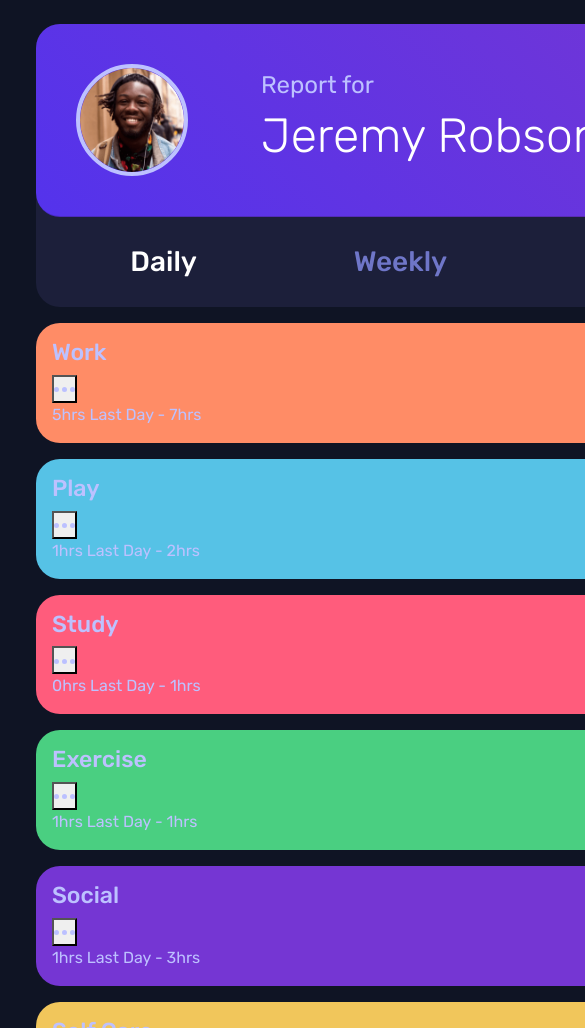
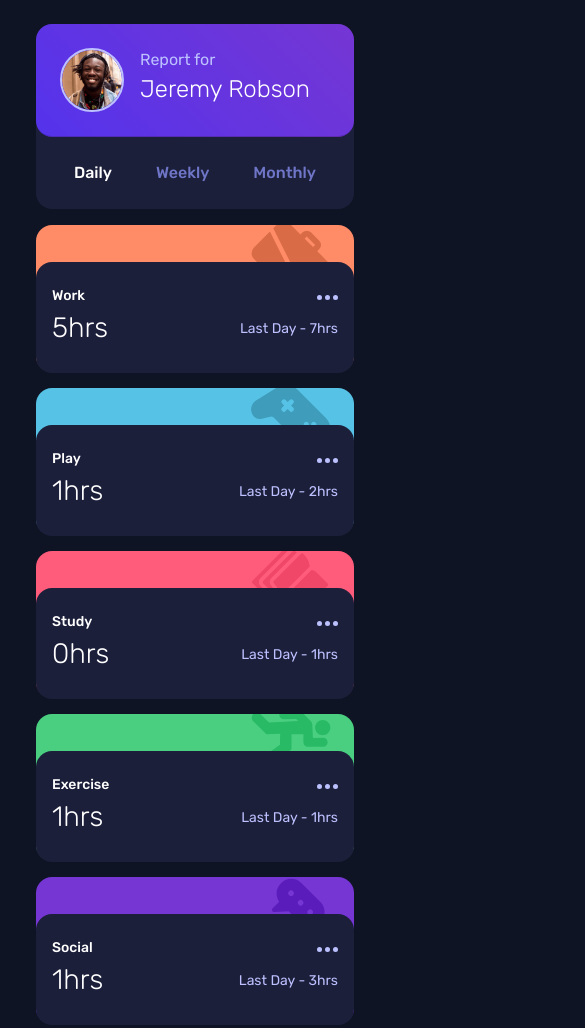
Before and after one commit to anaClarissi/time-tracking-dashboard, a website built with Vite: page index.html in a window 390 px wide. Shown: the top 1028 px of the page, 585 px wide, since content can reach past the window. Built offline with nearby package versions, Linux system fonts and the light colour scheme.

Commit message:
feat: finished the card style on mobiles dervices

```diff
--- a/src/css/style.css
+++ b/src/css/style.css
@@ -25,13 +25,17 @@
 
   --card-bg-color: var(--navy-900);
   --card-text-color: var(--navy-200);
-  --card-border-radius: 1.5rem;
-  --card-padding: 2.5rem;
+  --card-text-size: 0.875rem;
+  --card-border-radius: 1rem;
+  --card-padding: 1.5rem;
+  --card-body-padding: 1rem;
+  --card-title-text-color: white;
+  --card-current-data-text-color: white;
 
   /* ------ MAIN CARD ------*/
 
   --main-card-header-bg-color: var(--purple-600);
-  --main-card-header-img-border: 4px solid var(--navy-200);
+  --main-card-header-img-border: 2px solid var(--navy-200);
   --main-card-header-bg-gradient: linear-gradient(45deg, var(--purple-600), var(--purple-700));
   --main-card-header-title-color: white;
   --main-card-header-subtitle-color: var(--navy-200);
@@ -71,7 +75,7 @@ body {
   justify-content: center;
   align-items: center;
   width: 100%;
-  min-width: 100dvh;
+  min-height: 100dvh;
   font-family: var(--font-primary);
   font-size: 1rem;
   background-color: var(--body-bg-color);
@@ -110,14 +114,36 @@ body {
   border: none;
   border-radius: var(--card-border-radius);
   background-repeat: no-repeat;
-  background-position: top right;
+  background-position: 90% -0.25rem;
+  background-size: 25%;
+  font-size: var(--card-text-size);
 }
+
+.card:not(.main-card) {
+  padding-top: 2.25rem;
+}
+
+.card.card:not(.main-card) .card-body {
+  padding: 1.5rem 1rem;
+  background-color: var(--card-bg-color);
+  border-radius: var(--card-border-radius);
+  transform: translateY(1px);
+}
+
+.card:not(.main-card) .title {
+  font-size: 0.875rem;
+  font-weight: 500;
+  color: var(--card-title-text-color);
+  margin: 0;
+}
+
+
 
 .main-card .card-header {
   display: grid;
   grid-template-columns: 1fr 3fr;
   column-gap: 1rem;
-  row-gap: 0.25rem;
+  row-gap: 0.15rem;
   grid-template-rows: auto auto;
   border-radius: var(--card-border-radius);
   background-color: var(--main-card-header-bg-color);
@@ -130,7 +156,7 @@ body {
 }
 
 .main-card .card-header--img {
-  max-width: 7rem;
+  max-width: 4rem;
   grid-column: 1 / span 1;
   grid-row: 1 / span 2;
   border-radius: 50%;
@@ -138,13 +164,13 @@ body {
 }
 
 .main-card .title {
-  font-size: 3rem;
+  font-size: 1.5rem;
   font-weight: 300;
   color: var(--main-card-header-title-color);
 }
 
 .main-card .subtitle {
-  font-size: 1.5rem;
+  font-size: 1rem;
   align-self: self-end;
   margin: 0;
   color: var(--main-card-header-subtitle-color);
@@ -160,7 +186,7 @@ body {
 }
 
 .main-link {
-  font-size: 1.75rem;
+  font-size: 1rem;
   font-weight: 500;
   text-decoration: none;
   color: var(--main-card-header-link-color);
@@ -177,25 +203,47 @@ body {
 }
 
 .play-card {
+  background-image: url('/src/assets/images/icon-play.svg');
   background-color: var(--play-card-bg-color);
 }
 
 .study-card {
+  background-image: url('/src/assets/images/icon-study.svg');
   background-color: var(--study-card-bg-color);
 }
 
 .exercise-card {
+  background-image: url('/src/assets/images/icon-exercise.svg');
   background-color: var(--exercise-card-bg-color);
 }
 
 .social-card {
+  background-image: url('/src/assets/images/icon-social.svg');
   background-color: var(--social-card-bg-color);
 }
 
 .self-card {
+  background-image: url('/src/assets/images/icon-self-care.svg');
   background-color: var(--self-card-bg-color);
 }
 
+.card-primary-content,
+.card-secondary-content {
+  display: flex;
+  justify-content: space-between;
+  align-items: center;
+}
+
+.btn-ellipsi {
+  background-color: transparent;
+  border: none;
+}
+
+.current-data {
+  font-size: 1.75rem;
+  font-weight: 300;
+  color: var(--card-current-data-text-color);
+}
 
 /*========================*/
 /*      ACCESSIBILITY     */
```
